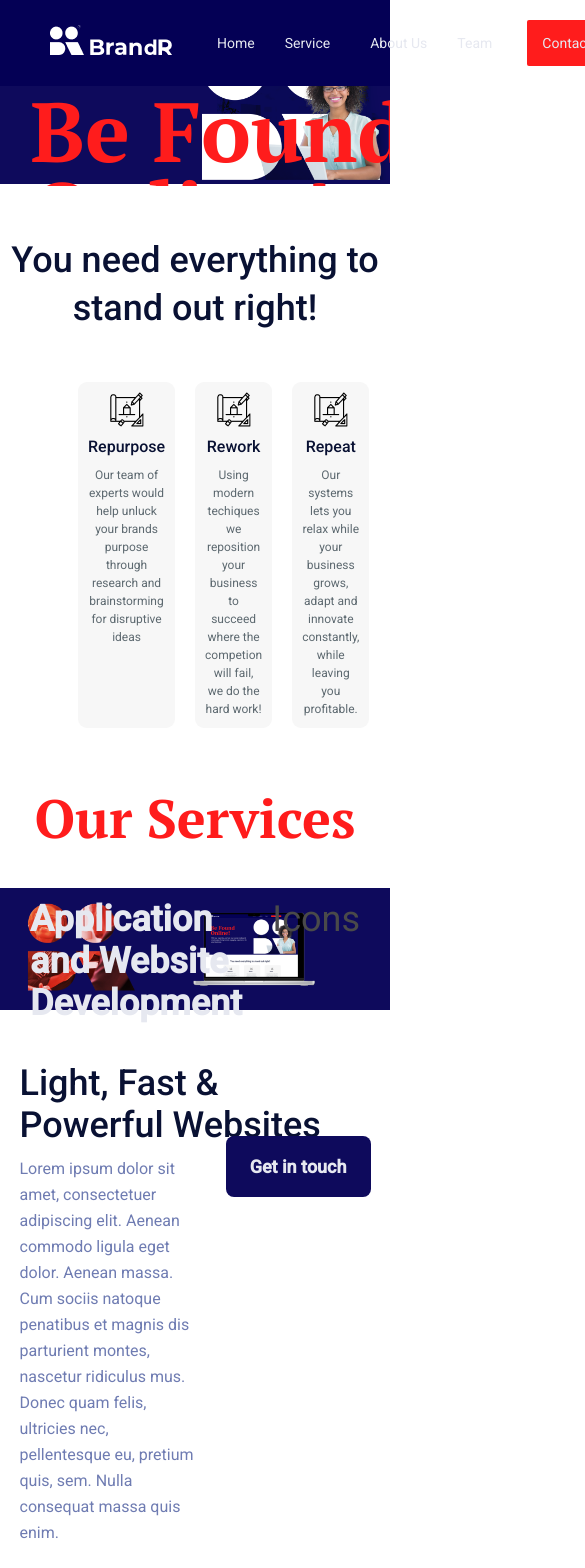
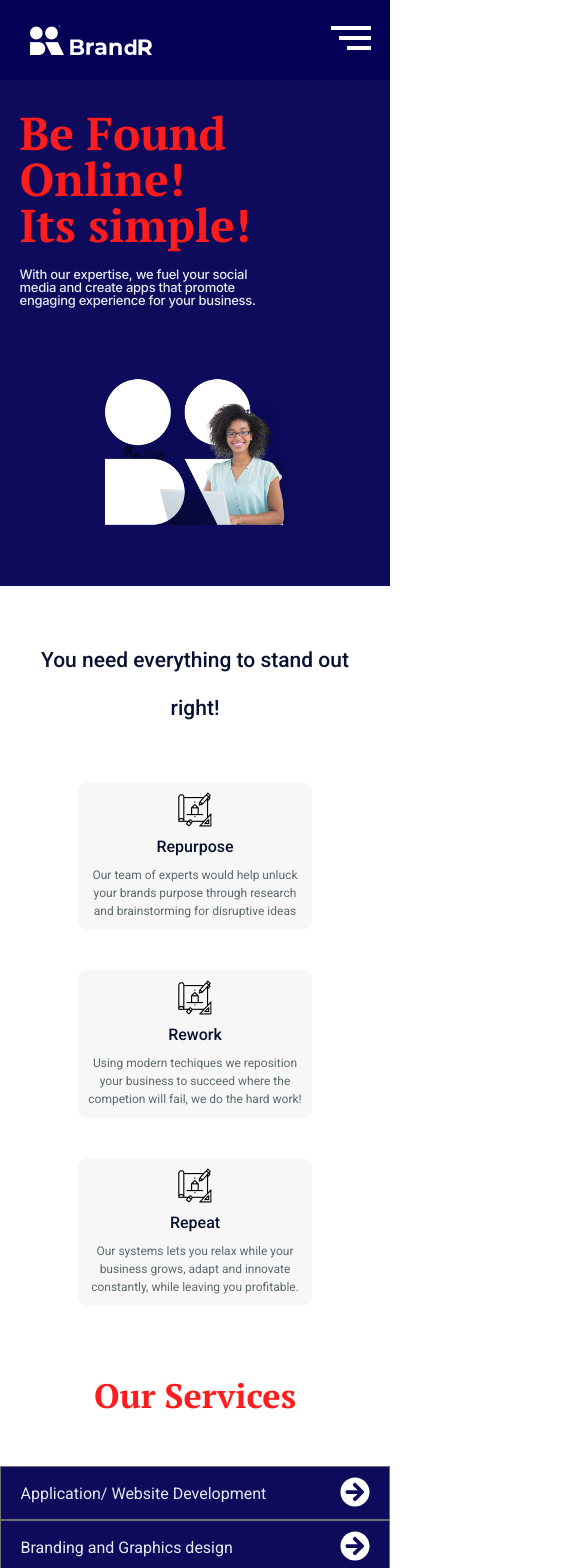
Before and after one commit to georgebsmith-tech/brandre-client, a Next.js app: page / in a window 390 px wide. Shown: the top 1568 px of the page, 585 px wide, since content can reach past the window. Built offline with nearby package versions, Linux system fonts and the light colour scheme.

Commit message:
up until the about us of mobile view

```diff
--- a/src/components/Nav.js
+++ b/src/components/Nav.js
@@ -1,17 +1,20 @@
 import Link from 'next/link'
+import { useMediaQuery } from 'react-responsive';
+
 export default function Nav() {
+    const onTabletOrMobile = useMediaQuery({ query: '(max-width: 1224px)' })
     return (
-      <div className='grid grid2 p10 plr30 bg-blue space-between z100'>
+      <div className={`grid grid2 p10 ${onTabletOrMobile?null:'plr30'} bg-blue space-between z100`}>
         <img src="./images/HomePage/Frame 1.png" alt=""/>
-        <div className='grid grid3 p10'>
-            <div className='f14 flex space-around'>
+        <div className={`${onTabletOrMobile?'block self-end': 'grid'} grid3 p10`}>
+            <div className={`f14 ${onTabletOrMobile? 'd-none':'flex space-around'}`}>
                 <Link href='p20 text-white'><p className='nb p15 text-white'>Home</p></Link>
                 <Link href='p20 text-white'><p className='nb p15 text-white mr10'>Service</p></Link>
                 <Link href='p20 bg-red text-white'><p className='nb p15 text-white'>About Us</p></Link>
                 <Link href='p20 text-white'><p className='nb p15 text-white'>Team</p></Link>
             </div>
-            <Link href='p1 text-white'><p className='nb ml20 p15 text-white f14 bg-red ct br2'>Contact</p></Link>
-            <div className='harmburger'>
+            {onTabletOrMobile?null:<Link href='p1 text-white'><p className='nb ml20 p15 text-white f14 bg-red ct br2'>Contact</p></Link>}
+            <div className='harmburger '>
                 <span className="bar" style={{width:'40px'}}></span>
                 <span className="bar" style={{width:'32px', marginLeft:'8px'}}></span>
                 <span className="bar" style={{width:'24px', marginLeft:'16px'}}></span>
--- a/src/components/Skillsets.js
+++ b/src/components/Skillsets.js
@@ -1,16 +1,23 @@
 import Link from 'next/link'
+import { useMediaQuery } from 'react-responsive';
+
 import {FaArrowCircleRight} from 'react-icons/fa'
+
+
 export default function Skillsets() {
-    const skills=[
-        'Branding and Graphics design',
-        'Consultation and Business Dev',
-        'Digital Marketing/ Advertising'
-    ]
+    const onTabletOrMobile = useMediaQuery({ query: '(max-width: 1224px)' })
+    const skills=[]
+    if(onTabletOrMobile){
+        skills.push('Application/ Website Development')
+    }
+    skills.push('Branding and Graphics design',
+    'Consultation and Business Dev',
+    'Digital Marketing/ Advertising')
     return (
         <>
             {skills.map((skill, index) =>
                 <div key={index} className='w-full bg-blue-200 flex space-between px5 py10 bdgray'>
-                    <p className='f36 bold400 text-white'>{skill}</p>
+                    <p className={`${onTabletOrMobile?'f16 align-self-center':'f36'} bold400 text-white`}>{skill}</p>
                     <Link href={'/'}>
                         <a><FaArrowCircleRight size='30' fill='#FFFFFF'/></a>
                     </Link>
--- a/src/components/Welcome.js
+++ b/src/components/Welcome.js
@@ -1,14 +1,18 @@
 import Link from 'next/link'
+import { useMediaQuery } from 'react-responsive';
+
+
 export default function Welcome() {
+    const onTabletOrMobile = useMediaQuery({ query: '(max-width: 1224px)' })
     return (
-        <div className='x-hidden relative'>
-            <div className='absolute x-sides-custom y-sides-0 top5 z-most ml20'>
-                <h2 className='bold ptserif text-red lh80 f84 d'>Be Found Online!</h2>
-                <h2 className='bold ptserif text-red lh80 f84 d'>Its simple!</h2>
-                <p className='f24 inter ml-5 mt35 bold500 text-white lh32'>With our expertise, we fuel your social media and create apps that promote engaging experience for your business.</p>
+        <div className={`${onTabletOrMobile? 'bg-blue-200 h-screen60':null} x-hidden relative`}>
+            <div className={`${onTabletOrMobile? 'pr30per px5 pt30 ':'absolute ml20 x-sides-custom y-sides-0 top5 '} z-most`}>
+                <h2 className={`bold ptserif text-red bg-blue-200 ${onTabletOrMobile? 'lh46 f46':'lh80 f84'}`}>Be Found Online!</h2>
+                <h2 className={`bold ptserif text-red ${onTabletOrMobile? 'lh46 f46':'lh80 f84'}`}>Its simple!</h2>
+                <p className={`${onTabletOrMobile? 'lh13 f13 -ls2em mt20':'f24 lh32 ml-5 mt35'} inter bold500 text-white `}>With our expertise, we fuel your social media and create apps that promote engaging experience for your business.</p>
             </div>
-            <div className='w-screen max-w-full x-hidden cliptop'>
-                <img src="images/HomePage/Brandr hero 01 1.png" alt="" className='max-w-full max-h-full'/>
+            <div className={`${onTabletOrMobile? 'mt50':'cliptop w-screen max-w-full x-hidden'}`}>
+                <img src="images/HomePage/Brandr hero 01 1.png" alt="" className={`${onTabletOrMobile? '-ml25per full-width':'max-w-full max-h-full'}`}/>
             </div>
         </div>
     )
--- a/src/pages/index.js
+++ b/src/pages/index.js
@@ -1,4 +1,7 @@
 import Link from 'next/link'
+import { useMediaQuery } from 'react-responsive';
+
+
 import Nav from '../components/Nav'
 import Welcome from '../components/Welcome'
 import Whatwedo from '../components/Whatwedo'
@@ -8,30 +11,36 @@ import Testimonials from '../components/Testimonials'
 import Team from '../components/Team'
 import Footer from '../components/Footer'
 import ContactForm from '../components/ContactForm'
-import {FaArrowCircleDown, FaArrowCircleRight} from 'react-icons/fa'
+// "dev": "(if exist .next rd /s /q .next 2>null) && next dev",
+import {FaArrowCircleDown} from 'react-icons/fa'
 
 export default function Home() {
+  const onTabletOrMobile = useMediaQuery({ query: '(max-width: 1224px)' })
   return (
-    <div>
+    <div className='x-hidden'>
+    {/* <div> */}
       <Nav/>
       <Welcome/>
-      <h4 className='f36 ct lh48 bold500 mt50 mb50 text-blue'>You need everything to stand out right!</h4>
-      <div className='grid grid3 gap20 mx20p'>
+      <h4 className={`${onTabletOrMobile?'f21 px5':'f36'} ct lh48 bold500 mt50 mb50 text-blue`}>You need everything to stand out right!</h4>
+      <div className={`grid ${onTabletOrMobile?'gapy40':'grid3 gap20'} mx20p`}>
         <Whatwedo/>
       </div>
       <div className='mt50'>
-        <h2 className='ct ptserif bold f54 lh80 mb30 text-red'>Our Services</h2>
-        <div className='relative'>
+        <h2 className={`ct ${onTabletOrMobile?'f34':'f54'} ptserif bold lh80 mb30 text-red`}>Our Services</h2>
+        <div className={`${onTabletOrMobile?'d-none':'relative'}`}>
           <div className='flex space-between absolute left0 right0 mt10 mx10'>
             <h5 className='text-white f36'>Application and Website Development</h5>
             {/* icons */}
-            <p className='f36'>Icons</p>
+            <a href="/">
+              <FaArrowCircleDown size='30' fill='#FFFFFF'/>
+            </a>
+
           </div>
           <div>
             <img src="images/HomePage/Brandr hero 03 1.png" alt="ss" className='max-w-full'/>
           </div>
         </div>
-        <div className='mt50 px5'>
+        <div className={`${onTabletOrMobile?'d-none':'rmt50 px5'}`}>
           <h5 className='bold500 f36 mb10 text-blue'>Light, Fast & Powerful Websites</h5>
           <div className='grid grid2'>
             <p  className='f16 text-blue-500 lh26'>Lorem ipsum dolor sit amet, consectetuer adipiscing elit. Aenean commodo ligula eget dolor. Aenean massa. Cum sociis natoque penatibus et magnis dis parturient montes, nascetur ridiculus mus. Donec quam felis, ultricies nec, pellentesque eu, pretium quis, sem. Nulla consequat massa quis enim.</p>
@@ -46,18 +55,18 @@ export default function Home() {
 
           </div>
         </div>
-        <div className='px5 pr10 mt30'>
+        <div className={`${onTabletOrMobile?'d-none':'px5 pr10 mt30'}`}>
           <h3 className='bold500 f36 mb10 text-gray-200'>See featured Case Studies</h3>
           <div className='grid gapx10 grid4 '>
             <Projects/>
           </div>
         </div>
-        <div className='mt50'>
+        <div className={`${onTabletOrMobile?'mt30':'mt50'}`}>
           <Skillsets/>
         </div>
       </div>
       <div className='px5 mt50'>
-        <h4 className='f36 bold500 text-blue mb30 afterdiv'>ABOUT US</h4>
+        <h4 className={`${onTabletOrMobile?'f22':'f36'} bold500 text-blue mb30 afterdiv`}>ABOUT US</h4>
         <div className='grid grid2-60-40 space-between'>
           <div className=''>
             <h2 className='serif f84 bold text-red lh80 mb20'>We are founded
--- a/src/styles/globals.css
+++ b/src/styles/globals.css
@@ -79,8 +79,14 @@ ul{
 .h-screen{
   height:100vh;
 }
+.h-screen60{
+  height:60vh;
+}
 .max-h-full{
   max-height: 100%;
+}
+.min-w-full{
+  min-width:  100%;
 }
 .h-full{
   height: 100%;
@@ -149,6 +155,9 @@ ul{
 }
 .lh18{
   line-height: 18px;
+}
+.lh13{
+  line-height: 13px;
 }
 
 .z100{
@@ -236,7 +245,7 @@ top: 5px;
   color:#BDBDBD
 }
 
-/* .harmburger{
+.harmburger{
   align-items: center;
 }
 .harmburger{
@@ -246,13 +255,12 @@ top: 5px;
 }
 .bar{
   background-color: #FFFFFF;
- width: 20px;
   height: 4px;
   display: block;
   margin: 6px 0;
    margin-right: -5px;
 
-} */
+}
 
 .pointer{
 cursor:pointer;
@@ -731,12 +739,17 @@ grid-template-columns: repeat(7,1fr);
 .pt25{
   padding-top: 25px;
 }
-
+.f34{
+  font-size: 3.4rem;
+}
 .f36{
   font-size: 3.6rem;
 }
 .f47{
   font-size: 4.7rem;
+}
+.f46{
+  font-size: 4.6rem;
 }
 .f40{
   font-size: 4rem;
@@ -802,6 +815,9 @@ grid-template-columns: repeat(7,1fr);
 }
 .lh48{
   line-height:48px
+}
+.lh46{
+  line-height:46px
 }
 .lh57{
   line-height:57px
@@ -880,6 +896,9 @@ grid-template-columns: repeat(7,1fr);
 }
 .mr15{
   margin-right: 10px;
+}
+.-ml25per{
+  margin-left: -25%;
 }
 .ct{
   text-align: center;
```
Also changed, not shown: 1 other file (tests, documents, lock files or other folders).
